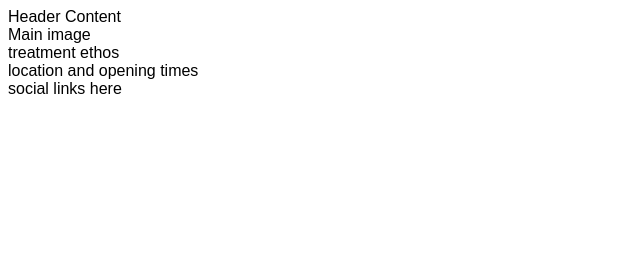
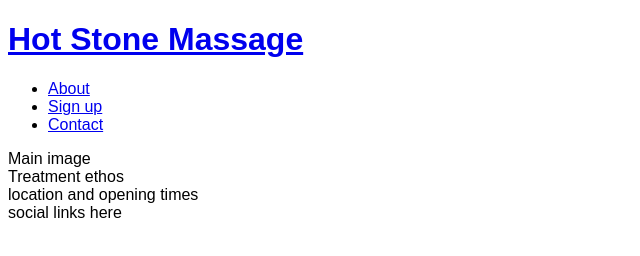
Before and after one commit to Eliza2781/project-one, a plain HTML site: page index.html in a window 1280 px wide. Shown: the whole page, without its empty margins (0-640 px from the left). Drawn offline with Linux system fonts and the light colour scheme.

Commit message:
Add core structure for main page

```diff
--- a/index.html
+++ b/index.html
@@ -11,12 +11,30 @@
     <title>Hot Stone Massage</title>
 </head>
 <body>
-    <header>Header Content</header>
+    <header>
+     <a   href="index.html">
+        <h1>Hot Stone Massage</h1>
+        </a>
+        <nav>
+            <ul>
+                <li>
+                    <a href="index.html">About</a>
+                </li>
+                <li>
+                    <a href="#">Sign up</a>
+                </li>
+                <li>
+                    <a href="#">Contact</a>
+                </li>
+
+            </ul>
+            </nav>
+    </header>
     <section>
         Main image
     </section>
     <section>
-        treatment ethos
+        Treatment ethos
     </section>
     location and opening times
     <footer>
```
